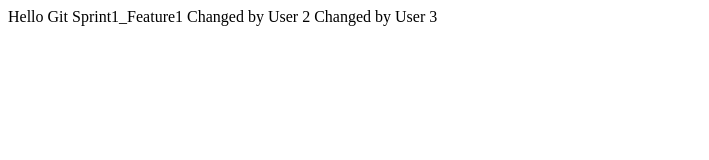
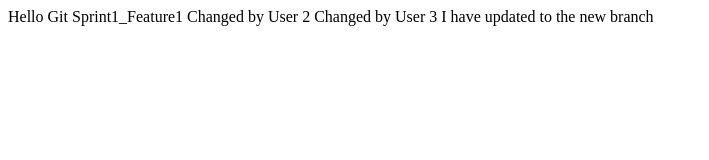
Before and after one commit to kowshikdutta/cloudapp, a plain HTML site: page index.html in a window 1280 px wide. Shown: the whole page, without its empty margins (0-709 px from the left). Drawn offline with Linux system fonts and the light colour scheme.

Commit message:
Added Test

```diff
--- a/index.html
+++ b/index.html
@@ -5,7 +5,7 @@
 Hello Git Sprint1_Feature1
 Changed by User 2
 Changed by User 3
-
+I have updated to the new branch
 </body>
 
 </html>
```
